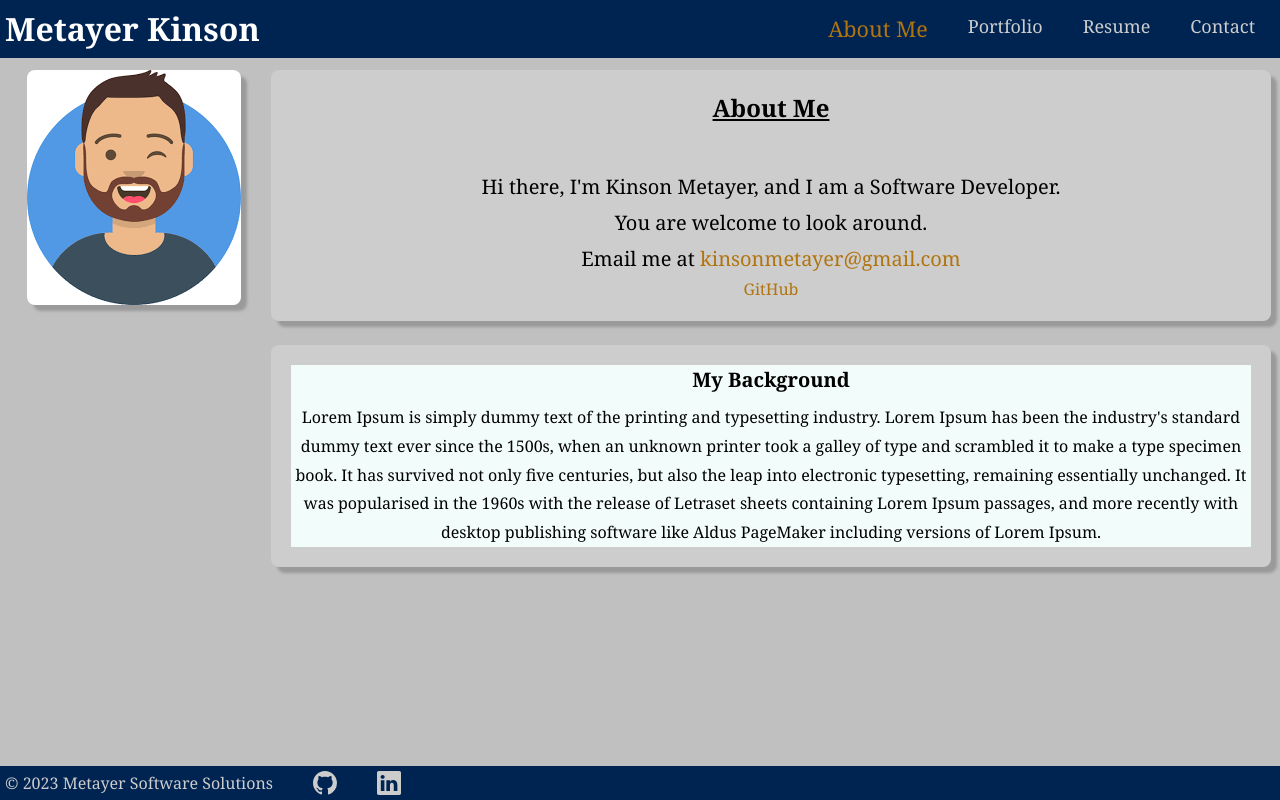
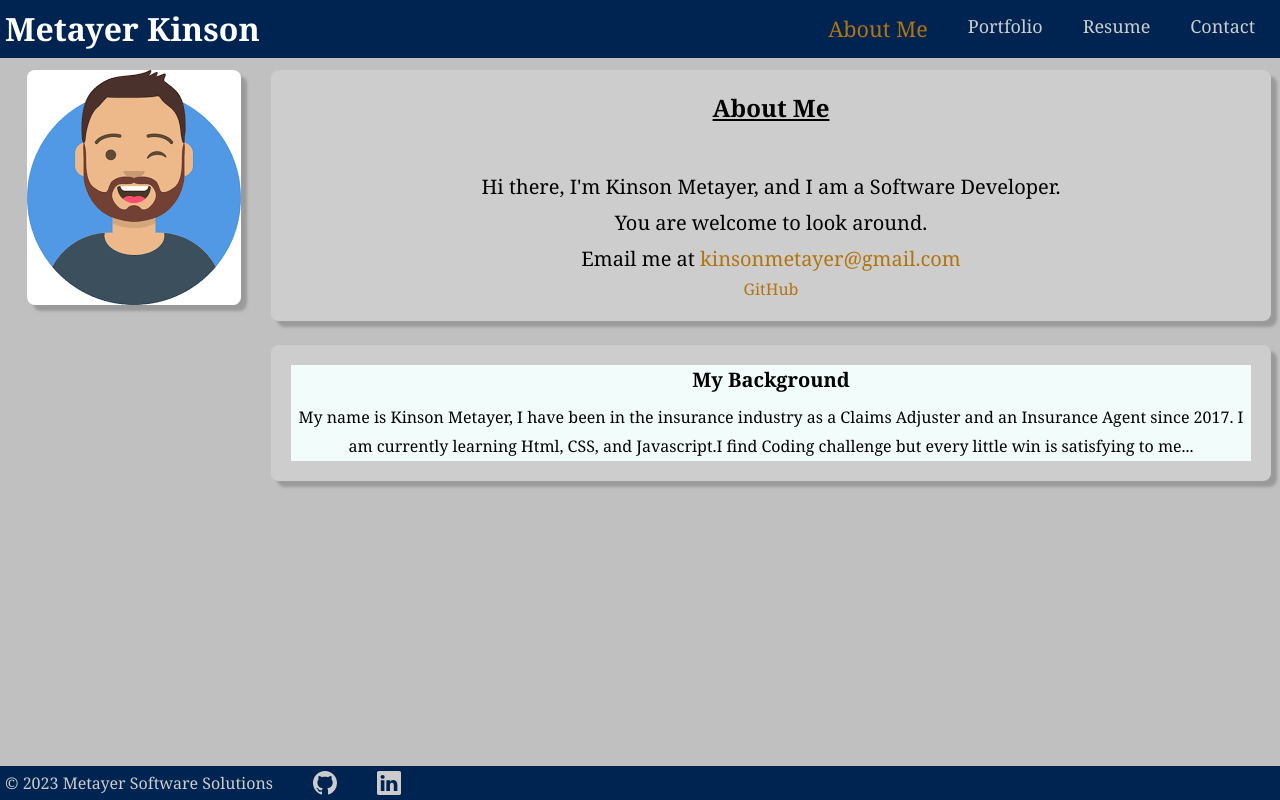
Before and after one commit to metayerkinson/react-portfolio, a React (Create React App) app: page / in a window 1280 px wide. Built offline with nearby package versions, Linux system fonts and the light colour scheme.

Commit message:
added background info

```diff
--- a/src/components/data/ProjectData.js
+++ b/src/components/data/ProjectData.js
@@ -16,7 +16,7 @@ export const projects = [
     url: "https://dpk5e7-book-search-engine.herokuapp.com/",
     image: imgBookSearchEngine,
     description:
-      "Challenge #21 for the University of Denver Coding Bootcamp 2023. The purpose of this challenge is to build a MERN stack application.",
+      "Challenge #21 for the University of Central Florida Coding Bootcamp 2023. The purpose of this challenge is to build a MERN stack application.",
     technologies: "MongoDB, Express, React, Node, Apollo Server, & GraphQL",
     GitHubRepo: "https://github.com/dpk5e7/book-search-engine/",
   },
@@ -25,7 +25,7 @@ export const projects = [
     url: "https://github.com/metayerkinson/social-network-api",
     image: imgSocialNetworkAPI,
     description:
-      "Challenge #18 for the University of Denver Coding Bootcamp 2023. The purpose of this challenge is to understand the unstructured nature of NoSQL by building an API for a social network web application where users can share their thoughts, react to friends’ thoughts, and create a friend list.",
+      "Challenge #18 for the University of Central Florida Coding Bootcamp 2023. The purpose of this challenge is to understand the unstructured nature of NoSQL by building an API for a social network web application where users can share their thoughts, react to friends’ thoughts, and create a friend list.",
     technologies: "Node.js, Express.js, MongoDB, & Mongoose",
     GitHubRepo: "https://github.com/metayerkinson/nosql-social-network-app",
   },
@@ -35,7 +35,7 @@ export const projects = [
     url: "https://github.com/metayerkinson/e-commerce-back-end",
     image: imgECommerceBackend,
     description:
-      "Challenge #13 for the University of Denver Coding Bootcamp 2023. The purpose of this challenge is to build a back end for a generic e-commerce site using one-to-many and many-to-many database relationships.",
+      "Challenge #13 for the University of Central Florida Coding Bootcamp 2023. The purpose of this challenge is to build a back end for a generic e-commerce site using one-to-many and many-to-many database relationships.",
     technologies: "Node.js, Express.js, MySQL, & Sequelize",
     GitHubRepo: "https://github.com/metayerkinson/ecommerce-backend",
   },
@@ -44,7 +44,7 @@ export const projects = [
     url: "https://github.com/metayerkinson/employee-tracker",
     image: imgEmployeeTracker,
     description:
-      "Challenge #12 for the University of Denver Coding Bootcamp 2023. The purpose of this challenge is to build a command-line application to manage a company's employee database.",
+      "Challenge #12 for the University of Central Florida Coding Bootcamp 2023. The purpose of this challenge is to build a command-line application to manage a company's employee database.",
     technologies: "Node.js, Inquirer v8.2.4, dotenv, & MySQL",
     GitHubRepo: "https://github.com/metayerkinson/employee-tracker",
   },
@@ -53,7 +53,7 @@ export const projects = [
     url: "https://github.com/metayerkinson/note-taker",
     image: imgNoteTaker,
     description:
-      "Challenge #11 for the University of Denver Coding Bootcamp 2023. The purpose of this challenge is to build a note taker application to save and retreive data from a JSON file.",
+      "Challenge #11 for the University of Central Florida Coding Bootcamp 2023. The purpose of this challenge is to build a note taker application to save and retreive data from a JSON file.",
     technologies: "Node.js, Express.js",
     GitHubRepo: "https://github.com/metayerkinson/note-taker",
   },
@@ -62,7 +62,7 @@ export const projects = [
     url: "https://github.com/metayerkinson/readme-generator/",
     image: imgReadmeGenerator,
     description:
-      "Challenge #9 for the University of Denver Coding Bootcamp 2023. The purpose of this challenge is to build a GitHub README generator.",
+      "Challenge #9 for the University of Central Florida Coding Bootcamp 2023. The purpose of this challenge is to build a GitHub README generator.",
     technologies: "Node.js & Inquirer v8.2.4",
     GitHubRepo: "https://github.com/metayerkinson/readme-generator/",
   },
@@ -71,7 +71,7 @@ export const projects = [
     url: "https://github.com/metayerkinson/weather-dashboard",
     image: imgWeatherDashboard,
     description:
-      "Challenge #6 for the University of Denver Coding Bootcamp 2023. The purpose of this challenge is to build a weather dashboard that calls the OpenWeather API.",
+      "Challenge #6 for the University of Central Florida Coding Bootcamp 2023. The purpose of this challenge is to build a weather dashboard that calls the OpenWeather API.",
     technologies: "HTML, CSS, Moment.js, Bootstrap 5.2, & OpenWeather API",
     GitHubRepo: "https://github.com/metayerkinson/weather-dashboard",
   },
@@ -80,7 +80,7 @@ export const projects = [
     url: "https://github.com/metayerkinson/work-day-scheduler",
     image: imgWorkDayScheduler,
     description:
-      "Challenge #5 for the University of Denver Coding Bootcamp 2023. The purpose of this challenge is to build a work day scheduler.",
+      "Challenge #5 for the University of Central Florida Coding Bootcamp 2023. The purpose of this challenge is to build a work day scheduler.",
     technologies: "HTML, CSS, jQuery, Moment.js & Bootstrap 5.2",
     GitHubRepo: "https://github.com/metayerkinson/work-day-scheduler",
   },
@@ -90,7 +90,7 @@ export const projects = [
     url: "https://github.com/metayerkinson/password-generator",
     image: imgPasswordGenerator,
     description:
-      "Challenge #3 for the University of Denver Coding Bootcamp 2023. The purpose of this challenge is to modify starter code to create an application that enables employees to generate random passwords based on criteria that they’ve selected.",
+      "Challenge #3 for the University of Central Florida Coding Bootcamp 2023. The purpose of this challenge is to modify starter code to create an application that enables employees to generate random passwords based on criteria that they’ve selected.",
     technologies: "Javascript",
     GitHubRepo: "https://github.com/metayerkinson/password-generator",
   },
--- a/src/components/pages/Home.js
+++ b/src/components/pages/Home.js
@@ -38,16 +38,10 @@ export default function Home() {
           <div style={{ backgroundColor: "#F2FCFA" }}>
             <h3>My Background</h3>
             <p className="myBackgroundText">
-              Lorem Ipsum is simply dummy text of the printing and typesetting
-              industry. Lorem Ipsum has been the industry's standard dummy text
-              ever since the 1500s, when an unknown printer took a galley of
-              type and scrambled it to make a type specimen book. It has
-              survived not only five centuries, but also the leap into
-              electronic typesetting, remaining essentially unchanged. It was
-              popularised in the 1960s with the release of Letraset sheets
-              containing Lorem Ipsum passages, and more recently with desktop
-              publishing software like Aldus PageMaker including versions of
-              Lorem Ipsum.
+              My name is Kinson Metayer, I have been in the insurance industry
+              as a Claims Adjuster and an Insurance Agent since 2017. I am
+              currently learning Html, CSS, and Javascript.I find Coding
+              challenge but every little win is satisfying to me...
             </p>
           </div>
         </section>
--- a/src/scss/style.scss
+++ b/src/scss/style.scss
@@ -56,6 +56,9 @@ main {
   border-radius: $border-radius;
 }
 
+.myBackgroundText{
+  line-height: 2.0
+}
 #Contact {
   border-radius: $border-radius;
 }
```
